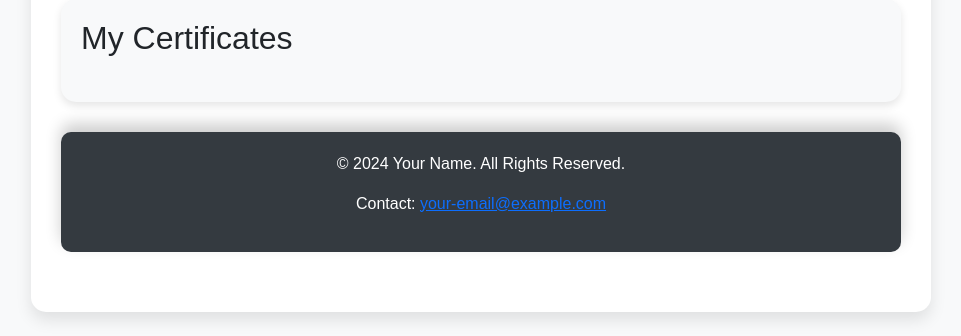
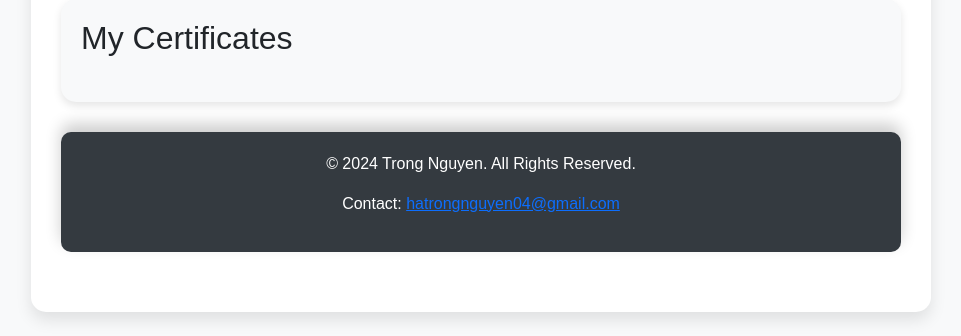
Before and after one commit to nguyenmthuu/certificates, a Python web app: template templates/index.html in a window 1280 px wide. Shown: the part 464-800 px from the top of the page, without its empty margins (159-1120 px from the left). Run offline with Jinja, Linux system fonts and the light colour scheme; the template is opened without the code that fills it, so the values that code supplies are empty.

Commit message:
Update Final

```diff
--- a/templates/index.html
+++ b/templates/index.html
@@ -5,7 +5,7 @@
         <meta name="viewport" content="width=device-width, initial-scale=1.0" />
         <meta
             name="description"
-            content="A showcase of my certificates in Data Analysis and Cybersecurity."
+            content="A simple HTML template to showcase your certificates"
         />
         <title>My Certificates</title>
         <link
@@ -107,7 +107,7 @@
             <header class="section-wrapper">
                 <img
                     src="./templates/Avatar.png"
-                    alt="Your Avatar"
+                    alt="My Avatar"
                     class="avatar"
                 />
                 <h1 class="display-4">Ha Trong Nguyen</h1>
@@ -116,19 +116,19 @@
                 </p>
                 <div class="social-links">
                     <a
-                        href="https://facebook.com/yourprofile"
+                        href="https://www.facebook.com/trongnguyen2304"
                         target="_blank"
                         class="fs-3"
                         ><i class="fab fa-facebook"></i
                     ></a>
                     <a
-                        href="https://github.com/yourprofile"
+                        href="https://github.com/nguyenn-04"
                         target="_blank"
                         class="fs-3"
                         ><i class="fab fa-github"></i
                     ></a>
                     <a
-                        href="https://www.linkedin.com/in/yourprofile"
+                        href="www.linkedin.com/in/nguyenn04"
                         target="_blank"
                         class="fs-3"
                     >
@@ -145,10 +145,7 @@
                 <div class="card mb-3 certificate-card">
                     <div class="card-body">
                         <h5 class="card-title">
-                            <a
-                                href="{{ row['Thumbnail URL'] }}"
-                                target="_blank"
-                            >
+                            <a href="{{ row['URL'] }}" target="_blank">
                                 {{ row['Certificate Name'] }}
                             </a>
                         </h5>
@@ -163,11 +160,11 @@
 
             <!-- Footer Section -->
             <footer class="section-wrapper">
-                <p>&copy; 2024 Your Name. All Rights Reserved.</p>
+                <p>&copy; 2024 Trong Nguyen. All Rights Reserved.</p>
                 <p class="mt-3">
                     Contact:
-                    <a href="mailto:your-email@example.com"
-                        >your-email@example.com</a
+                    <a href="mailto:hatrongnguyen04.com"
+                        >hatrongnguyen04@gmail.com</a
                     >
                 </p>
             </footer>
```
Also changed, not shown: app.py (+5 -8 lines), .github/workflows/deploy.yml, README.md (added), requirements.txt (line endings or trailing spaces).
